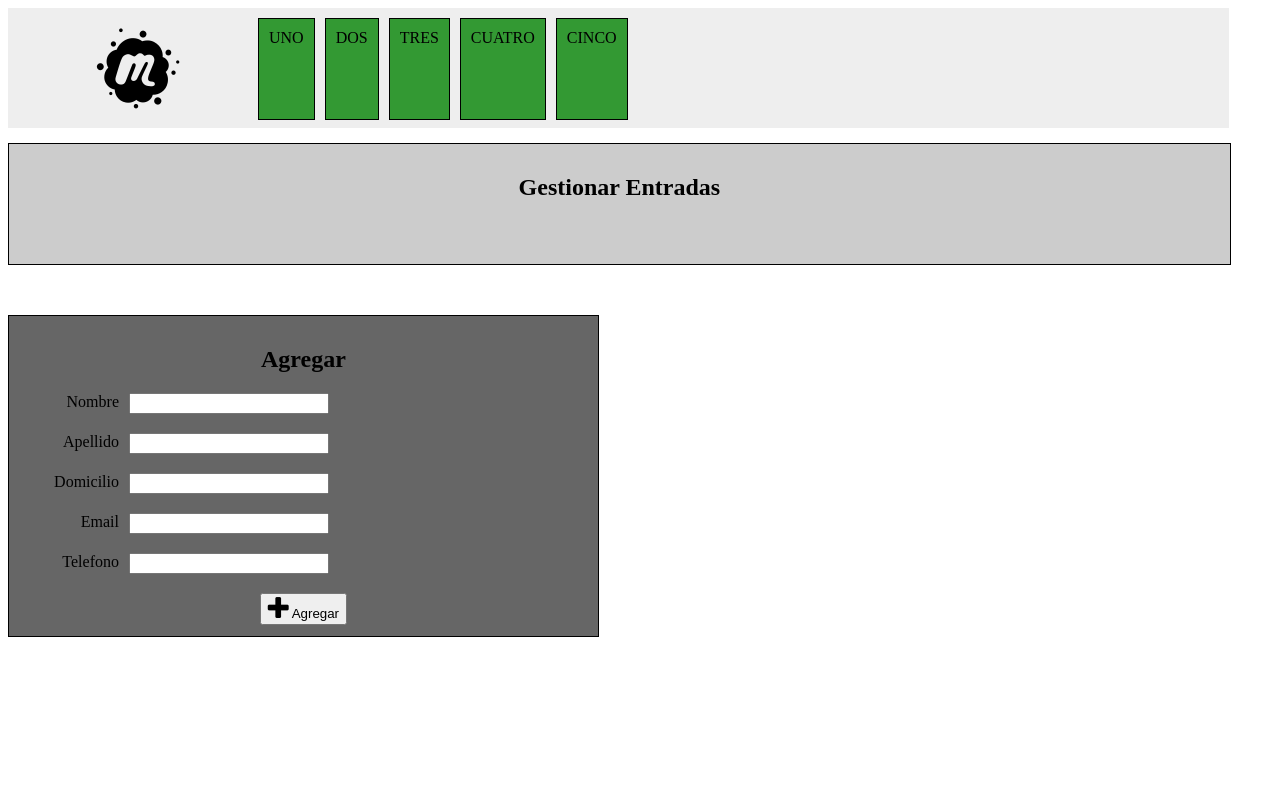
After one commit to teseo87/upso_php, a PHP site: page /crear.php in a window 1280 px wide. The commit adds this page. Run offline with PHP 8.4, Linux system fonts and the light colour scheme.

Commit message:
Desgloce de ver y crear

```diff
--- /dev/null
+++ b/crear.php
@@ -0,0 +1,58 @@
+
+<html>
+	<head>
+		<title>.: CRUD :.</title>
+		<link rel="stylesheet" type="text/css" href="css/styles.css">
+    <link rel="stylesheet" href="font-awesome-4.7.0/css/font-awesome.min.css">
+	</head>
+	<body>
+	<?php include "php/navbar.php"; ?>
+
+  <div>
+  <div class="bloque_title">
+		<h2>Gestionar Entradas</h2>
+  </div>
+  </div>
+
+  <div class="bloque_cont">
+    <div class="form_title">
+      <h2>Agregar</h4>
+    </div>
+    <div class="form_crud">
+    <form role="form" method="post" action="php/agregar.php">
+      <div class="form-group">
+        <div class="label_form">Nombre</div>
+        <input type="text" class="form-control" name="name" required>
+      </div>
+      <div class="form-group">
+        <div class="label_form">Apellido</div>
+        <input type="text" class="form-control" name="lastname" required>
+      </div>
+      <div class="form-group">
+        <div class="label_form">Domicilio</div>
+        <input type="text" class="form-control" name="address" required>
+      </div>
+      <div class="form-group">
+        <div class="label_form">Email</div>
+        <input type="email" class="form-control" name="email" >
+      </div>
+      <div class="form-group">
+        <div class="label_form">Telefono</div>
+        <input type="text" class="form-control" name="phone" >
+      </div>
+      <div class="form-group_btn">
+      <button type="submit" class="btn btn-default"><i class="fa fa-plus fa-2x"></i> Agregar</button>
+      </div>
+    </form>
+    </div>
+
+  </div><!-- /.modal-content -->
+
+
+</div>
+</div>
+</div>
+
+
+	</body>
+</html>
```
Also changed, not shown: ver.php (+1 -37 lines).
